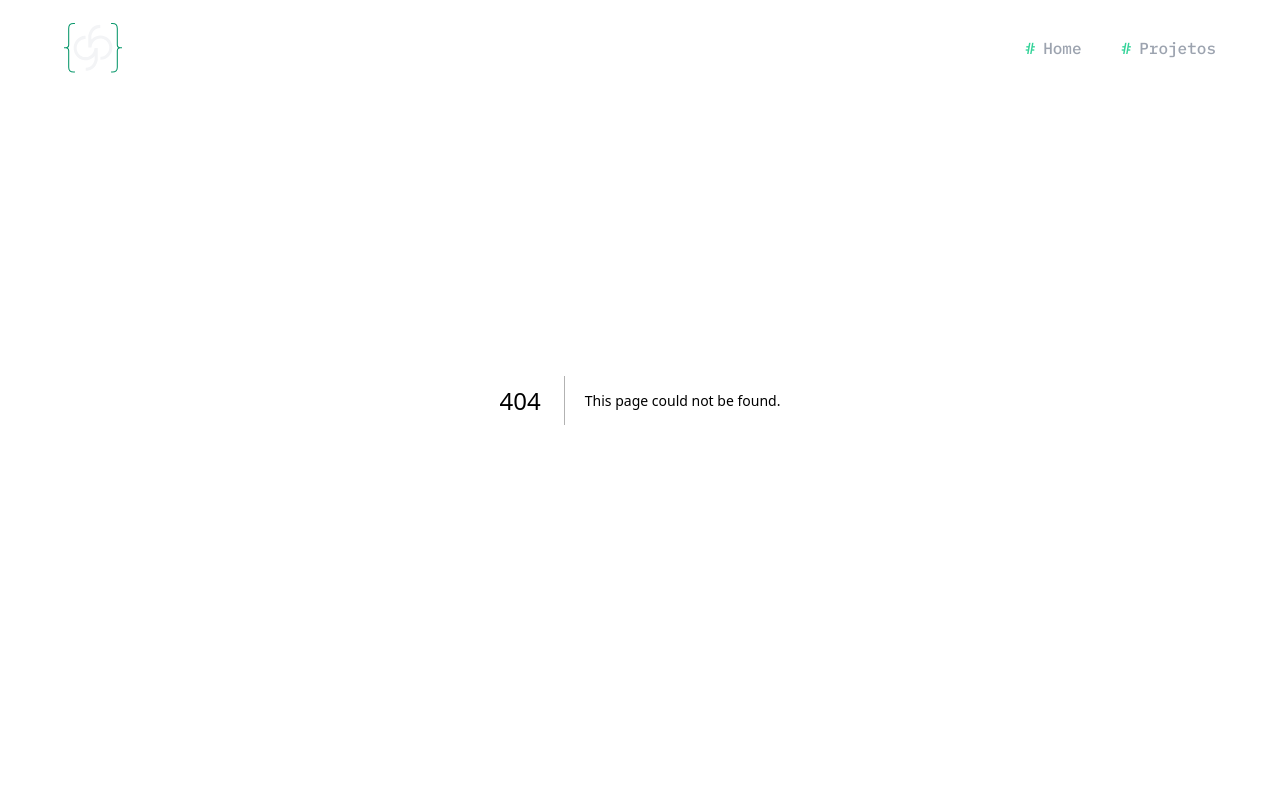
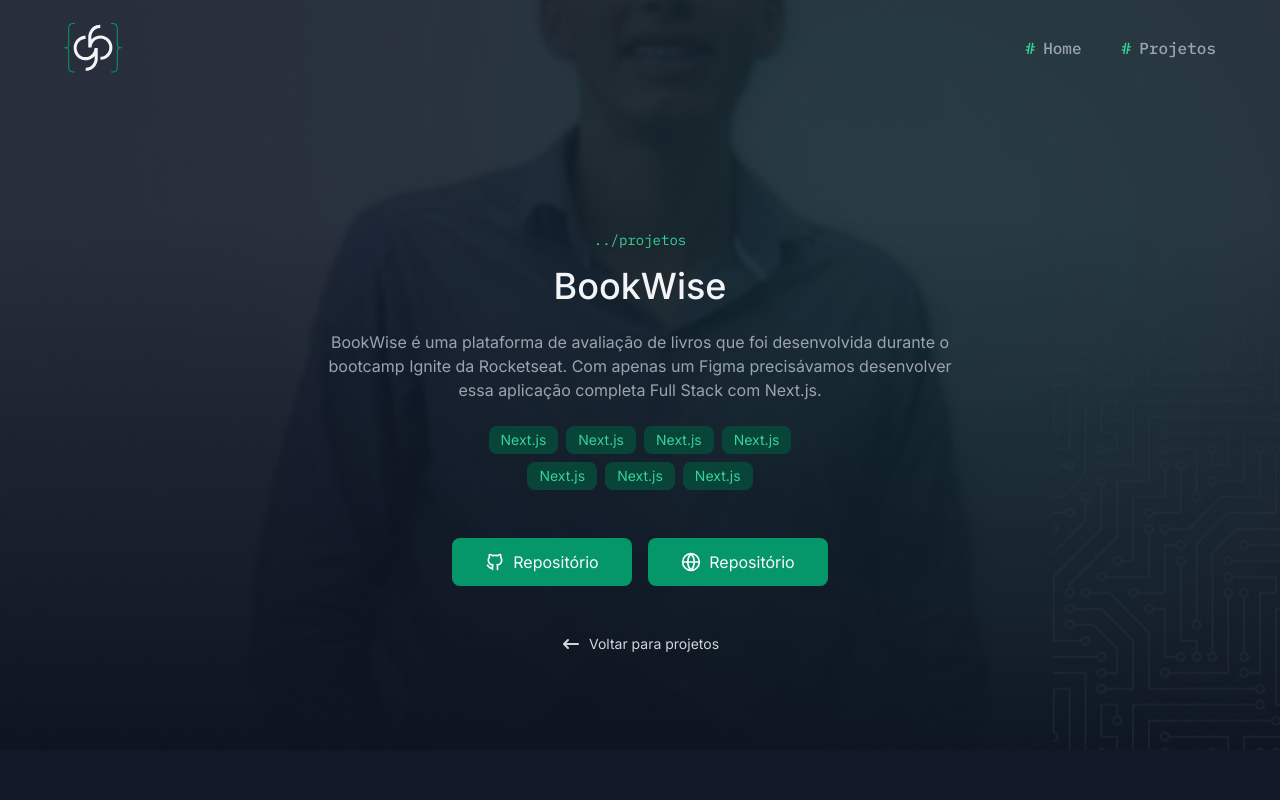
Before and after one commit to gabrielgws/portfolio-2.0, a Next.js app: page /projects/book-whise in a window 1280 px wide. Before the commit this address had no page. Shown: the top 800 px of the page. Built offline with nearby package versions, Linux system fonts and the light colour scheme.

Commit message:
feat: project Page

```diff
--- /dev/null
+++ b/app/components/pages/project/project-details/index.tsx
@@ -0,0 +1,61 @@
+import { TbBrandGithub } from "react-icons/tb"
+import { FiGlobe } from "react-icons/fi"
+
+import { HiArrowNarrowLeft } from "react-icons/hi"
+import { SectionTitle } from "@/app/components/section-title"
+import { TechBadge } from "@/app/components/tech-badge"
+import { Button } from "@/app/components/button"
+import { Link } from "@/app/components/link"
+
+export const ProjectDetails = () => {
+  return (
+    <section className="w-full sm:min-h-[750px] flex flex-col items-center justify-end relative pb-10 sm:pb-24 py-24 px-6 overflow-hidden">
+      <div
+        className="absolute inset-0 z-[-1]"
+        style={{
+          background: 'url(/images/hero-bg.png) no-repeat center/cover, url(/images/profile-pic.png) no-repeat center/cover'
+        }}
+      />
+
+      <SectionTitle
+        subtitle="projetos"
+        title="BookWise"
+        className="text-center items-center sm:[&>h3]:text-4xl"
+      />
+      <p className="text-gray-400 text-center max-w-[640px] my-4 sm:my-6 text-sm sm:text-base">
+      BookWise é uma plataforma de avaliação de livros que foi desenvolvida durante o bootcamp Ignite da Rocketseat. Com apenas um Figma precisávamos desenvolver essa aplicação completa Full Stack com Next.js.
+      </p>
+
+      <div className="w-full max-w-[330px] flex flex-wrap gap-2 items-center justify-center">
+        <TechBadge name="Next.js"/>
+        <TechBadge name="Next.js"/>
+        <TechBadge name="Next.js"/>
+        <TechBadge name="Next.js"/>
+        <TechBadge name="Next.js"/>
+        <TechBadge name="Next.js"/>
+        <TechBadge name="Next.js"/>
+      </div>
+
+      <div className="my-6 sm:my-12 flex items-center gap-2 sm:gap-4 flex-col sm:flex-row">
+        <a href="https://github.com/gabrielgws/" target="_blank">
+          <Button className="min-w-[180px]">
+            <TbBrandGithub size={20} />
+            Repositório
+          </Button>
+        </a>
+
+        <a href="https://github.com/gabrielgws/" target="_blank">
+          <Button className="min-w-[180px]">
+            <FiGlobe size={20} />
+            Repositório
+          </Button>
+        </a>
+      </div>
+
+      <Link href="/projects">
+        <HiArrowNarrowLeft size={20} />
+        Voltar para projetos
+      </Link>
+    </section>
+  )
+}
--- /dev/null
+++ b/app/components/pages/project/project-sections/index.tsx
@@ -0,0 +1,34 @@
+import Image from "next/image"
+
+const sections = [
+  {
+    title: 'Login',
+    image: '/images/profile-pic.png'
+  },
+  {
+    title: 'Home',
+    image: '/images/profile-pic.png'
+  }
+]
+
+export const ProjectSections = () => {
+  return (
+    <section className="container my-12 md:my-32 flex flex-col gap-8 md:gap-32">
+      {sections.map(section => (
+        <div key={section.title} className="flex flex-col items-center gap-6 md:gap-12">
+          <h2 className="text-2xl md:text-3xl font-medium text-gray-300">
+            {section.title}
+          </h2>
+          <Image
+            src={section.image}
+            width={1080}
+            height={672}
+            className="w-full aspect-auto rounded-lg object-cover"
+            alt={`Imagem da sessão ${section.title}`}
+            unoptimized
+          />
+        </div>
+      ))}
+    </section>
+  )
+}
--- /dev/null
+++ b/app/projects/[slug]/page.tsx
@@ -0,0 +1,12 @@
+import { ProjectDetails } from "@/app/components/pages/project/project-details";
+import { ProjectSections } from "@/app/components/pages/project/project-sections";
+
+
+export default function Project() {
+  return (
+    <>
+      <ProjectDetails />
+      <ProjectSections />
+    </>
+  )
+}
```
